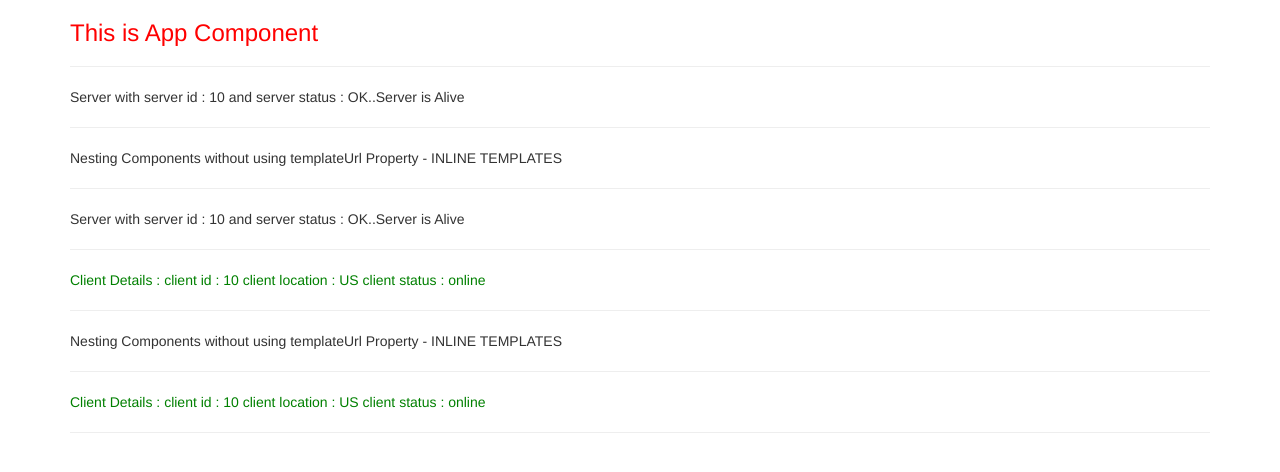
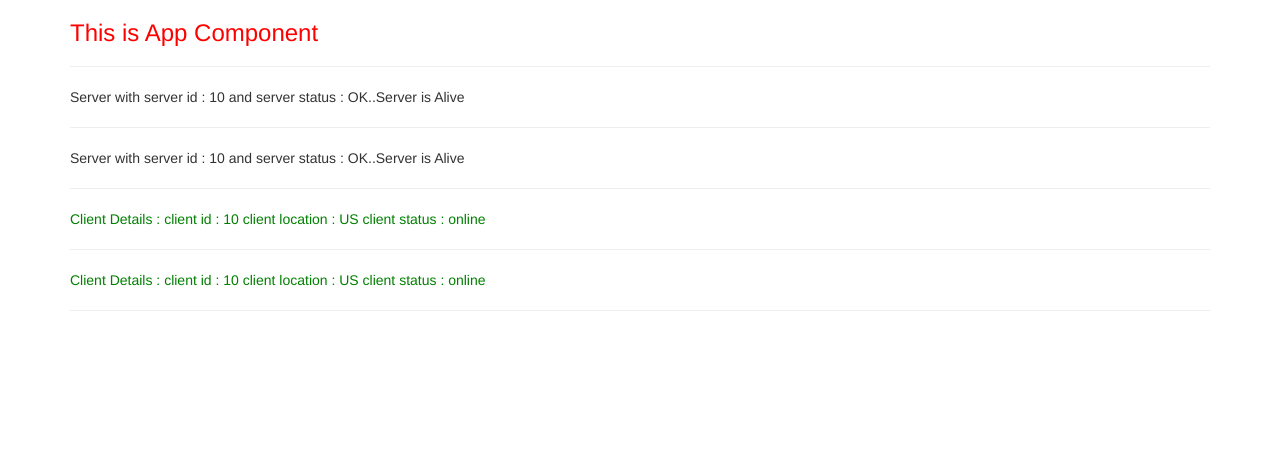
Before and after one commit to AmeyaChavre/Ng-Server-Client, an Angular app in the folder ng8-app/: page / in a window 1280 px wide. Shown: the top 472 px of the page. Built offline with nearby package versions, Linux system fonts and the light colour scheme.

Commit message:
Commit#70

```diff
--- a/ng8-app/src/app/clients/clients.component.ts
+++ b/ng8-app/src/app/clients/clients.component.ts
@@ -3,8 +3,6 @@ import { Component, OnInit } from '@angular/core';
 @Component({
   selector: 'app-clients',
   template:`<app-client></app-client>
-  <hr>
-  <p>Nesting Components without using templateUrl Property - INLINE TEMPLATES</p>
   <hr>
   <app-client></app-client>`,
   styleUrls: ['./clients.component.css']
--- a/ng8-app/src/app/servers/servers.component.ts
+++ b/ng8-app/src/app/servers/servers.component.ts
@@ -5,8 +5,6 @@ import { Component, OnInit } from '@angular/core';
   // selector: '[app-servers]',
   // selector: '.app-servers',
   template: `<app-server></app-server>
-  <hr>
-  <p>Nesting Components without using templateUrl Property - INLINE TEMPLATES</p>
   <hr>
   <app-server></app-server>`,
   styleUrls: ['./servers.component.css']
```
